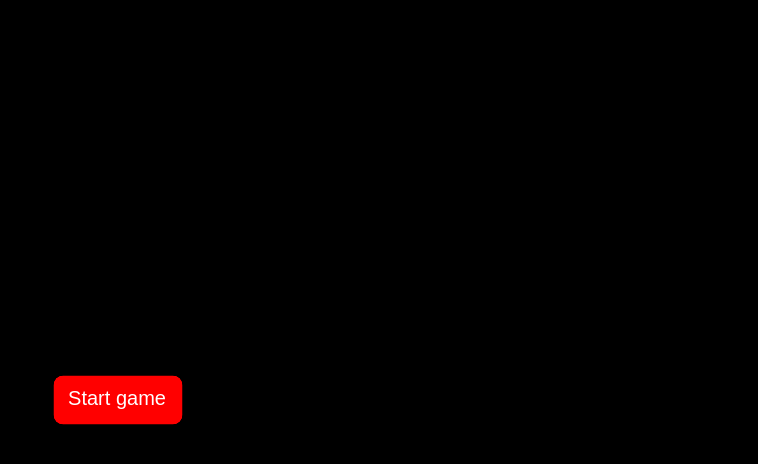
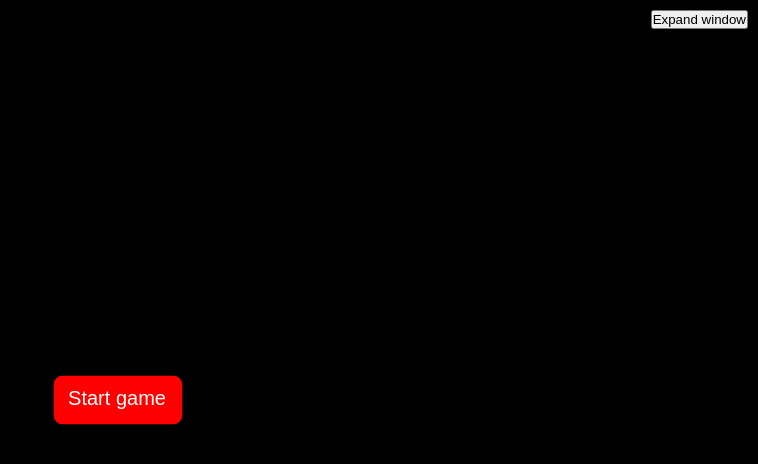
Before and after one commit to Alonso-GarnierBBDO/la_granja, a React (Vite) app: page / in a window 1280 px wide. Shown: the top 464 px of the page, without its empty margins (522-1280 px from the left). Built offline with nearby package versions, Linux system fonts and the light colour scheme.

Commit message:
Se agrego el fullScreen

```diff
--- a/src/app/application/application.tsx
+++ b/src/app/application/application.tsx
@@ -1,4 +1,4 @@
-import { useEffect, useRef } from "react"
+import { useEffect, useRef, useState } from "react"
 
 import homeConfig from "../../hooks/home"
 
@@ -12,15 +12,47 @@ function Application() {
 
     const canva : RefCanva = useRef< HTMLCanvasElement | null >(null)
 
+    const [full, setFull] = useState<boolean>(false);
+    const [textFull, setTextFull] = useState<string>('Expand window');
+
     useEffect( () => {
       if(canva.current){
         homeConfig(canva.current);
       }
+
+      window.onresize = () => {
+
+        if(canva.current){
+          homeConfig(canva.current);
+        }
+      }
+
     }, [])
+
+    function expandWindow(){
+
+      const documentElement : Document = document;
+      const bodyElement : HTMLElement = document.body;
+
+      if(full){
+        documentElement.exitFullscreen();
+        setFull(false);
+        setTextFull('Expand window')
+      }else{
+        bodyElement.requestFullscreen()
+        setFull(true);
+        setTextFull('Reduce window')
+      }
+
+    }
 
     return (
       <>
         <canvas id="canva" ref={canva}></canvas>
+
+          <button id="expand_window" onClick={expandWindow}> { textFull } </button>
+
+
       </>
     )
   }
--- a/src/scss/global.scss
+++ b/src/scss/global.scss
@@ -1,6 +1,7 @@
 @import './variable';
 @import './page/canva';
 @import './page/error';
+@import './page/expand';
 
 *,
 body,
--- a/src/scss/page/_error.scss
+++ b/src/scss/page/_error.scss
@@ -11,5 +11,6 @@
     display: flex;
     justify-content: center;
     align-items: center;
+    color: white;
 
 }
--- /dev/null
+++ b/src/scss/page/_expand.scss
@@ -0,0 +1,5 @@
+#expand_window{
+    position: fixed;
+    top: 10px;
+    right: 10px;
+}
```
